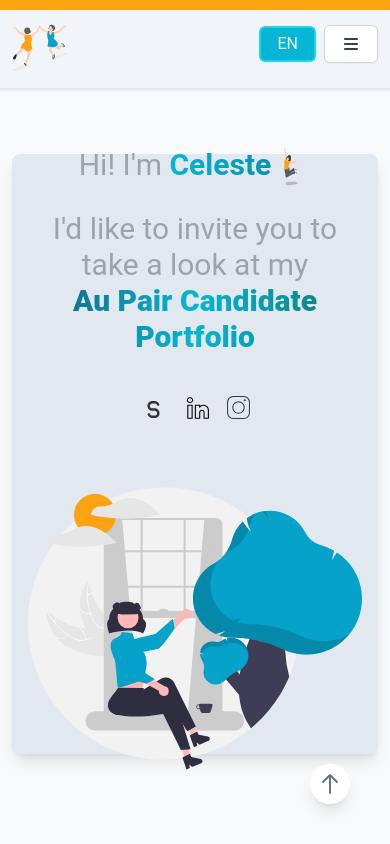
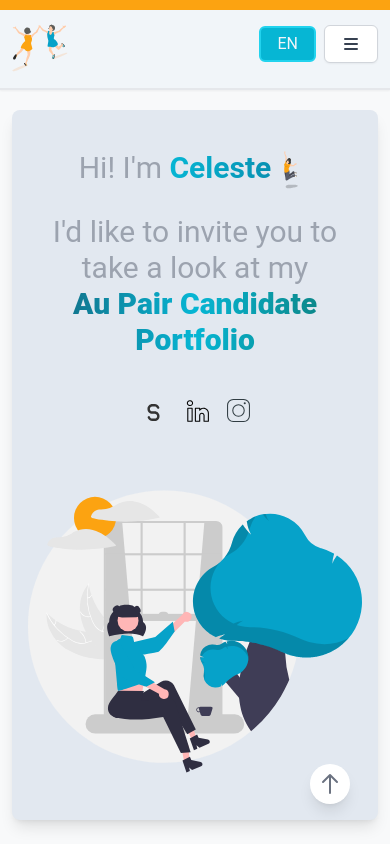
Before and after one commit to agustinlozano/aupair-portfolio, a React (Vite) app: page / in a window 390 px wide. Shown: the top 844 px of the page. Built offline with nearby package versions, Linux system fonts and the light colour scheme.

Commit message:
Delete tricky css and move Welcome component

```diff
--- a/src/components/welcome/index.jsx
+++ b/src/components/Welcome.jsx
@@ -1,13 +1,12 @@
 import { useContext } from 'react'
 import { motion } from 'framer-motion'
-import { welcomeCnt } from '../../content'
-import { LanguageContext } from '../../context/multilingual'
-import { HiglightTextXl, TextLg } from '../text'
-import girlJumping from '../../assets/girlJumping.svg'
-import welcome from '../../assets/welcome.svg'
-import SocialMedia from '../SocialMedia'
-import Svg from "../Svg"
-import './welcome.css'
+import { welcomeCnt } from '../content'
+import { LanguageContext } from '../context/multilingual'
+import { HiglightTextXl, TextLg } from './text'
+import girlJumping from '../assets/girlJumping.svg'
+import welcome from '../assets/welcome.svg'
+import SocialMedia from './SocialMedia'
+import Svg from "./Svg"
 
 const Welcome = () => {
   // use context
@@ -16,12 +15,12 @@ const Welcome = () => {
   return (
     <motion.section
       id="welcome"
-      className="bg-slate-200 grid grid-cols-1 place-content-center gap-4 m-3 rounded-lg shadow-lg sm:mx-20 lg:grid-cols-5 max-lg:pt-14 max-lg:mt-16"
+      className="bg-slate-200 grid grid-cols-1 place-content-center gap-4 mx-3 rounded-lg shadow-lg sm:mx-20 lg:grid-cols-5 max-sm:pt-10 max-lg:pt-14"
       initial={{ opacity: 0 }}
       whileInView={{ opacity: 1 }}
       transition={{ duration: 1 }}
     >
-      <div className="col-span-1 flex flex-col justify-center px-3 lg:col-span-3">
+      <div className="flex flex-col justify-center px-3 lg:col-span-3">
         <TextLg>{welcomeCnt[language].greeting} <HiglightTextXl color="cyan">Celeste</HiglightTextXl><Svg svgFile={girlJumping} style="w-10 inline-block lg:w-20" /></TextLg>
         <br/>
         <TextLg>{welcomeCnt[language].welcome}</TextLg>
@@ -31,7 +30,7 @@ const Welcome = () => {
         <SocialMedia />
       </div>
       <motion.div
-        className="flex justify-center items-center col-span-1 px-4 lg:col-span-2"
+        className="flex h-fit justify-center items-center px-4 lg:col-span-2"
         initial={{ opacity: 0, scale: 0.5 }}
         animate={{ opacity: 1, scale: 1 }}
         transition={{
--- a/src/components/welcome/welcome.css
+++ /dev/null
@@ -1,10 +0,0 @@
-#welcome {
-  height: calc(90vh - 160px);
-}
-
-/* media query sm according tailwind */
-@media (min-height: 1024px) {
-  #welcome {
-    height: fit-content;
-  }
-}
```
